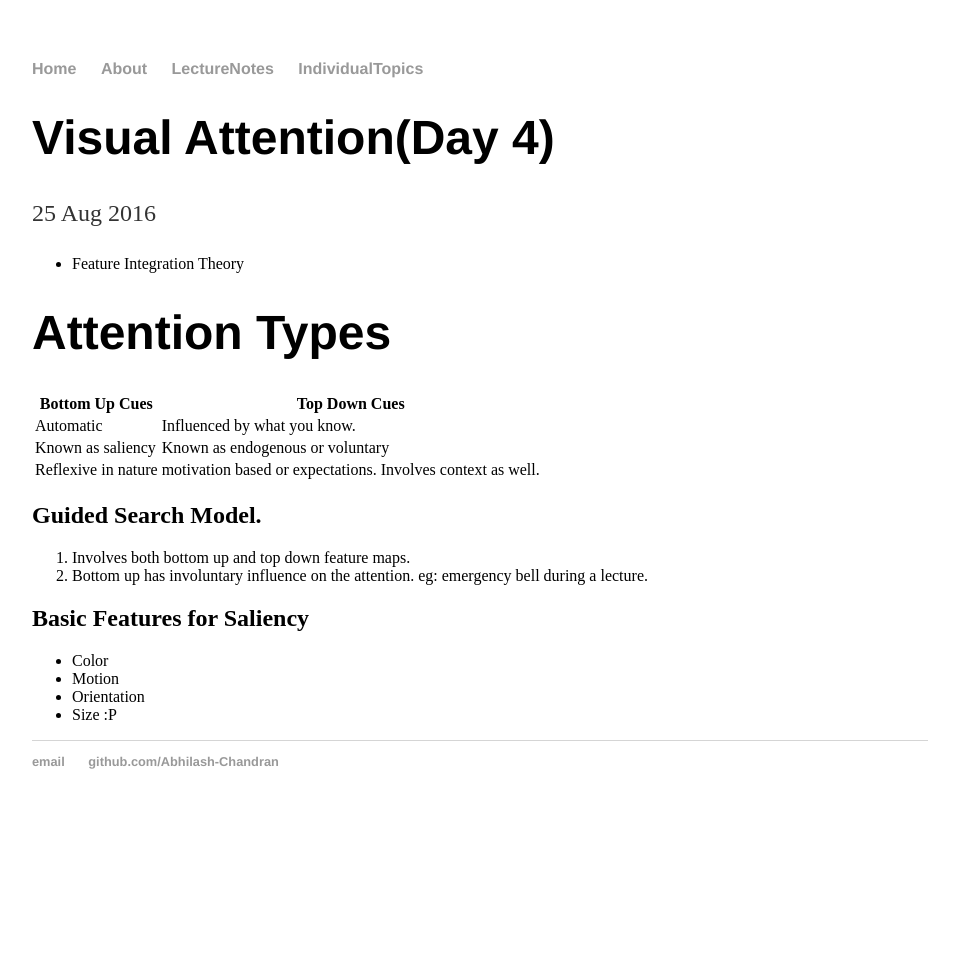
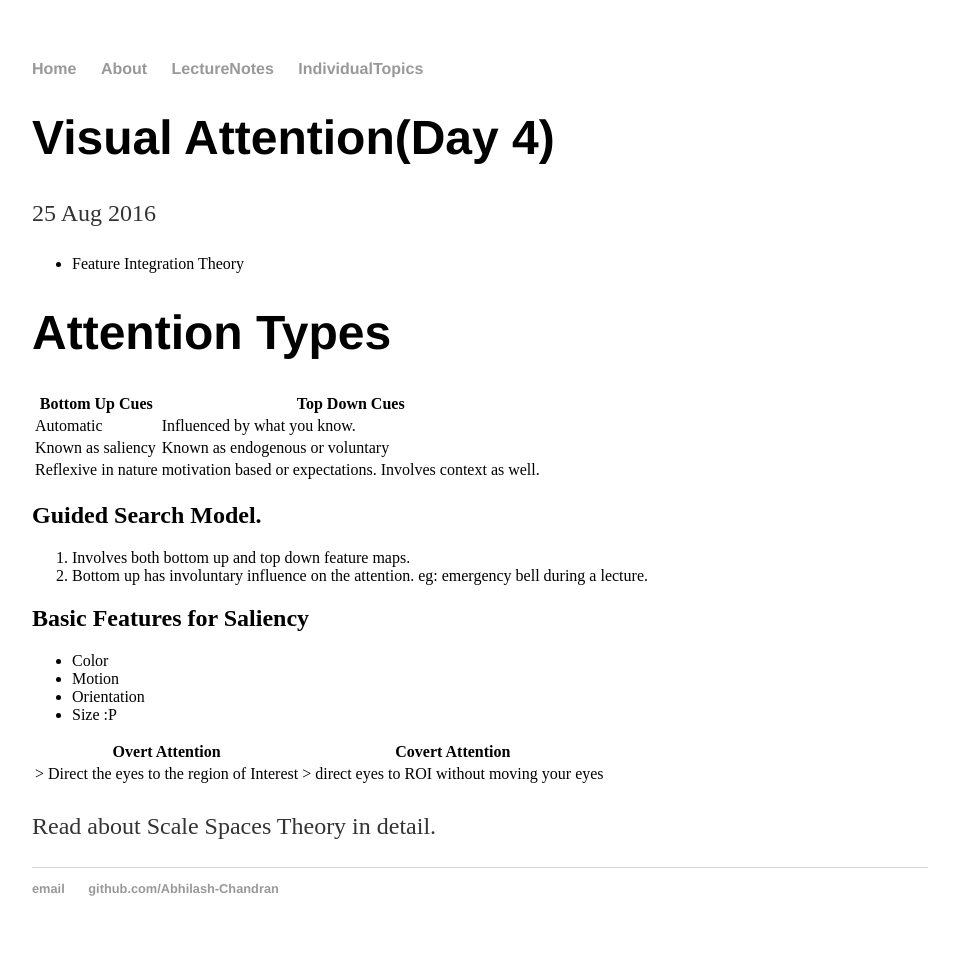
Before and after one commit to Abhilash-Chandran/Abhilash-Chandran.github.io, a Jekyll site: the page built from _posts/2016-08-25-Visual Attention.md, in a window 1280 px wide. Shown: the whole page, without its empty margins (160-1119 px from the left). Built offline with Jekyll 4.4.1, drawn with Linux system fonts in a browser that asks for light colours; before the commit the page ends 900 px from its top, so only the background shows below that.

Commit message:
Update 2016-08-25-Visual Attention.md

```diff
--- a/_posts/2016-08-25-Visual Attention.md
+++ b/_posts/2016-08-25-Visual Attention.md
@@ -26,3 +26,10 @@ Basic Features for Saliency
 * Motion
 * Orientation
 * Size :P
+
+| Overt Attention | Covert Attention |
+| --- | --- |
+| > Direct the eyes to the region of Interest | > direct eyes to ROI without moving your eyes |
+
+
+Read about Scale Spaces Theory in detail.
```
